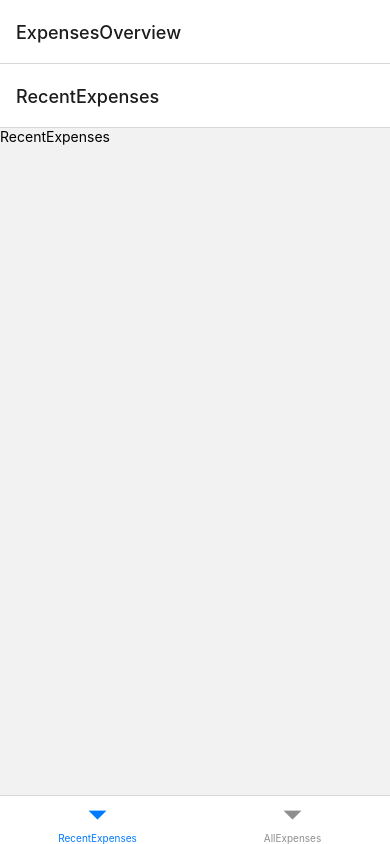
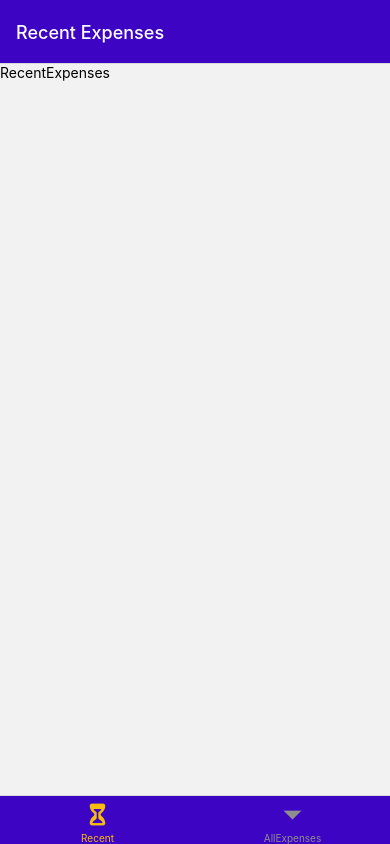
Before and after one commit to SetRedEyes/expense-tracker, a React Native app: screen / in a window 390 px wide. Built offline with nearby package versions, Linux system fonts and the light colour scheme.

Commit message:
editing Navigation Configuration and adding colors constants

```diff
--- a/App.tsx
+++ b/App.tsx
@@ -1,18 +1,50 @@
-import { createBottomTabNavigator } from "@react-navigation/bottom-tabs";
+import {
+  BottomTabNavigationOptions,
+  createBottomTabNavigator,
+} from "@react-navigation/bottom-tabs";
 import { NavigationContainer } from "@react-navigation/native";
 import { createNativeStackNavigator } from "@react-navigation/native-stack";
 import { StatusBar } from "expo-status-bar";
 import { ManageExpense } from "./src/screens/ManageExpense";
 import { AllExpenses } from "./src/screens/AllExpenses";
 import { RecentExpenses } from "./src/screens/RecentExpenses";
+import { COLORS } from "./src/constants/colors";
+import { Ionicons } from "@expo/vector-icons";
 
 const Stack = createNativeStackNavigator();
 const BottomTabs = createBottomTabNavigator();
 
 function ExpensesOverview() {
+  const bottomTabScreenOptions: BottomTabNavigationOptions = {
+    headerStyle: { backgroundColor: COLORS.primary500 },
+    headerTintColor: "white",
+    tabBarStyle: { backgroundColor: COLORS.primary500 },
+    tabBarActiveTintColor: COLORS.accent500,
+  };
+
+  const recentExpensesScreenOptions: BottomTabNavigationOptions = {
+    title: "Recent Expenses",
+    tabBarLabel: "Recent",
+    tabBarIcon: ({ color, size }) => (
+      <Ionicons name='hourglass' size={size} color={color} />
+    ),
+  };
+
+  const allExpensesScreenOptions: BottomTabNavigationOptions = {
+    title: "All Expenses",
+    tabBarLabel: "All Expenses",
+    tabBarIcon: ({ color, size }) => (
+      <Ionicons name='calendar' size={size} color={color} />
+    ),
+  };
+
   return (
-    <BottomTabs.Navigator>
-      <BottomTabs.Screen name='RecentExpenses' component={RecentExpenses} />
+    <BottomTabs.Navigator screenOptions={bottomTabScreenOptions}>
+      <BottomTabs.Screen
+        name='RecentExpenses'
+        component={RecentExpenses}
+        options={recentExpensesScreenOptions}
+      />
       <BottomTabs.Screen name='AllExpenses' component={AllExpenses} />
     </BottomTabs.Navigator>
   );
@@ -24,7 +56,11 @@ export default function App() {
       <StatusBar style='auto' />
       <NavigationContainer>
         <Stack.Navigator>
-          <Stack.Screen name='ExpensesOverview' component={ExpensesOverview} />
+          <Stack.Screen
+            name='ExpensesOverview'
+            component={ExpensesOverview}
+            options={{ headerShown: false }}
+          />
           <Stack.Screen name='ManageExpense' component={ManageExpense} />
         </Stack.Navigator>
       </NavigationContainer>
--- /dev/null
+++ b/src/constants/colors.ts
@@ -0,0 +1,14 @@
+export const COLORS = {
+  primary50: "#e4d9fd",
+  primary100: "#c6affc",
+  primary200: "#a281f0",
+  primary400: "#5721d4",
+  primary500: "#3e04c3",
+  primary700: "#2d0689",
+  primary800: "#200364",
+  accent500: "#f7bc0c",
+  error50: "#fcc4e4",
+  error500: "#9b095c",
+  gray500: "#39324a",
+  gray700: "#221c30",
+};
```
